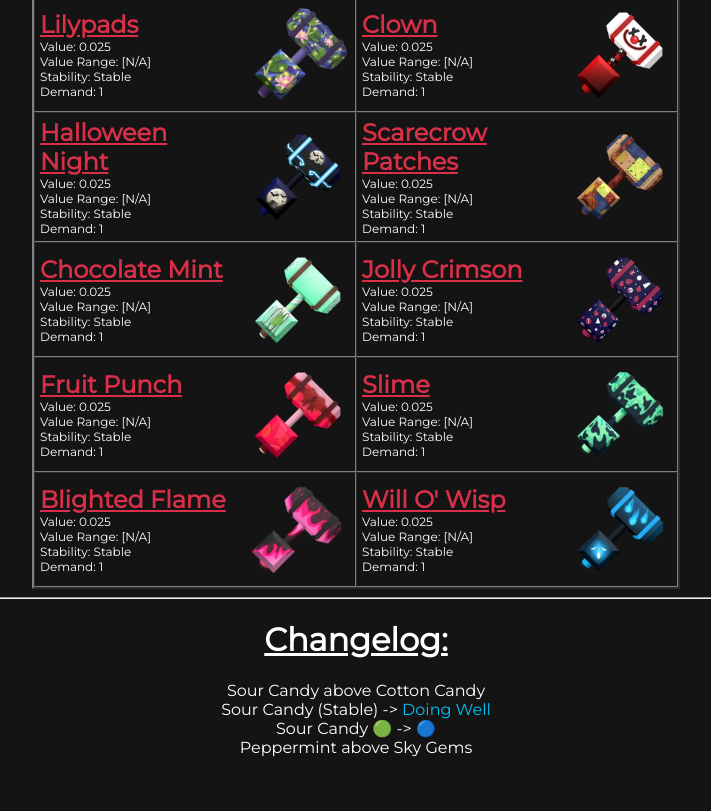
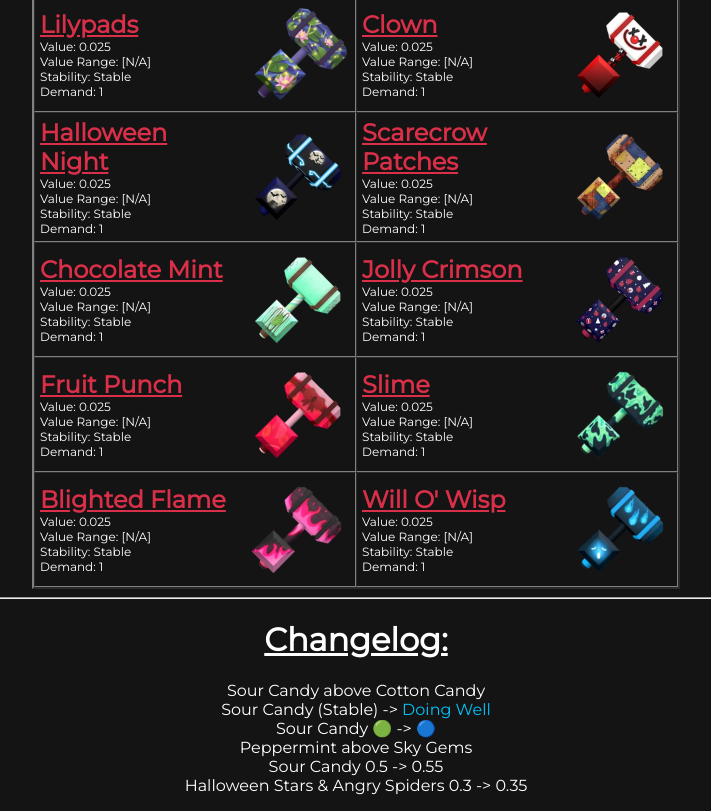
Before and after one commit to FleeTheFacilityValues/Rares, a plain HTML site: page index.html in a window 1280 px wide. Shown: the part 2865-3676 px from the top of the page, without its empty margins (284-995 px from the left). Before the commit the page ends 3638 px from the top, so only its background shows below. Drawn offline with Linux system fonts and the light colour scheme.

Commit message:
Add files via upload

```diff
--- a/index.html
+++ b/index.html
@@ -466,6 +466,8 @@
         Sour Candy (Stable) -> <font color="#02c2f7">Doing Well</font><br>
         Sour Candy 🟢 -> 🔵<br>
         Peppermint above Sky Gems<br>
+        Sour Candy 0.5 -> 0.55<br>
+        Halloween Stars & Angry Spiders 0.3 -> 0.35<br>
     </p>
 
     </body>
```
